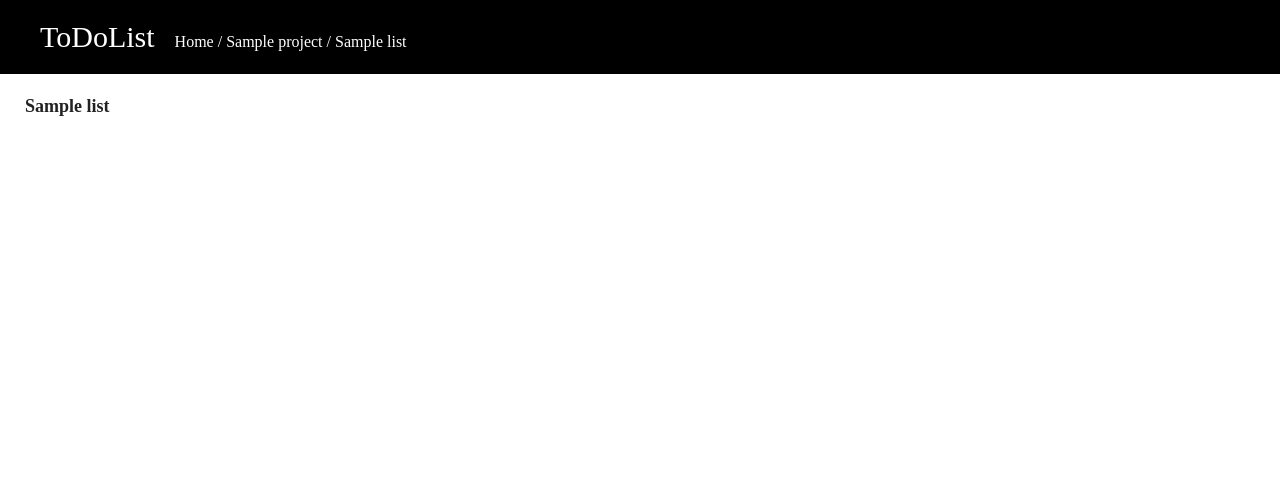
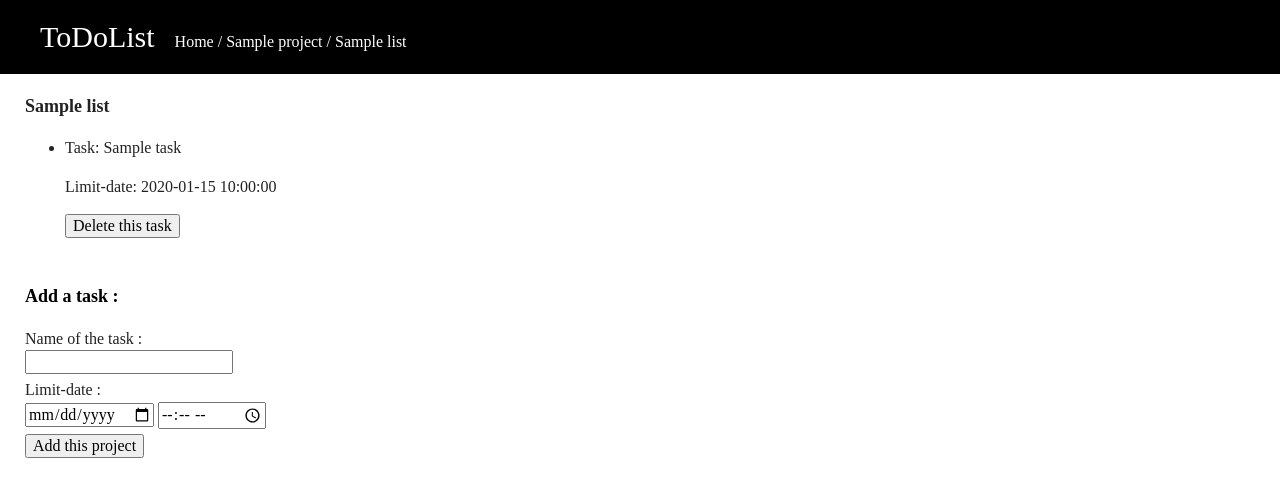
Before and after one commit to LeaLoncke/First-Application-PHP, a PHP site: page /php/list.php?projectid=1&listid=1 in a window 1280 px wide. Shown: the top 497 px of the page. Run offline with PHP 8.4, Linux system fonts and the light colour scheme; tables that the repository leaves empty or names only in its code hold one stand-in row (values such as "Sample post").

Commit message:
List page & change in the project page & CSS

```diff
--- a/css/main.css
+++ b/css/main.css
@@ -132,18 +132,18 @@ textarea {
   border-bottom: solid 1px black;
 }
 
-.project > p > a, .addProject > p, .addList > p {
+.project > p > a, .addProject > p, .addList > p, .addTask > p {
   text-decoration: none;
   font-size: 18px;
   font-weight: bold;
   color: black;
 }
 
-.addProject, .addList {
+.addProject, .addList, .addTask {
   margin: 20px 25px;
 }
 
-.addProject > input, .addList > input {
+.addProject > input, .addList > input, .addTask > input {
   margin-bottom: 5px;
 }
 
@@ -155,6 +155,7 @@ textarea {
   font-size: 18px;
   font-weight: bold;
 }
+
 
 /* LISTS */
 
--- a/index.php
+++ b/index.php
@@ -51,7 +51,7 @@
           </form>
         </div>
         <?php
-      }
+      } // End of while ($data = $req->fetch() )
       $req->closeCursor();
      ?>
   </div>
--- a/php/list.php
+++ b/php/list.php
@@ -4,7 +4,7 @@
 <head>
   <meta charset="utf-8">
   <meta http-equiv="x-ua-compatible" content="ie=edge">
-  <title>ToDoList - Project</title>
+  <title>ToDoList - List</title>
   <meta name="description" content="">
   <meta name="viewport" content="width=device-width, initial-scale=1, shrink-to-fit=no">
 
@@ -30,6 +30,7 @@
 
   if (isset($list_id) && !empty($list_id) && isset($project_id) && !empty($project_id) ) {
 
+    // Recover the project name from the list
     $req = $bdd->prepare('SELECT name FROM projects WHERE id = :id');
     $req->execute(array(
       'id' => $project_id
@@ -38,33 +39,102 @@
     $name_project = $data['name'];
     $req->closeCursor();
 
-
-    $req = $bdd->prepare('SELECT * FROM lists WHERE id = :id');
+    // Recover the list name
+    $req = $bdd->prepare('SELECT name FROM lists WHERE id = :id');
     $req->execute(array(
       'id' => $list_id
     ));
     $data = $req->fetch();
+    $name_list = $data['name'];
+    $req->closeCursor();
 
-    ?>
+    // Recover the informations from the tasks where id_list = $list_id
+    $req = $bdd->prepare('SELECT * FROM tasks WHERE id_list = :id');
+    $req->execute(array(
+      'id' => $list_id
+    ));
 
+?>
     <header class='navbar'>
       <ul>
         <li class='logo'>ToDoList</li>
-        <li class='breadcrumb'><a href="../index.php">Home</a> / <a href="project.php?projectid=<?php echo $project_id; ?>"><?php echo $name_project; ?></a> / <?php echo $data['name']; ?></li>
+        <li class='breadcrumb'><a href="../index.php">Home</a> / <a href="project.php?projectid=<?php echo $project_id; ?>"><?php echo $name_project; ?></a> / <?php echo $name_list; ?></li>
       </ul>
     </header>
 
     <div class="list">
-      <p class="nameList"><?php echo $data['name']; ?></p>
+      <p class="nameList"><?php echo $name_list; ?></p>
+      <ul>
+<?php
+    while ($data = $req->fetch() ) {
+      ?>
+      <li>
+        <p>Task: <?php echo $data['name'] ?> </p>
+        <p>Limit-date: <?php echo $data['date_limit'] ?> </p>
+        <form action="list.php" method="post">
+          <input type="hidden" name="id_task" value="<?php echo $data['id'] ?>">
+          <input type="submit" name="delete_this_task" value="Delete this task">
+        </form>
+      </li>
+      <?php
+    } // End of while ($data = $req->fetch() )
+    $req->closeCursor();
+?>
+      </ul>
     </div>
+
+    <form class="addTask" action="list.php" method="post">
+      <p>Add a task :</p>
+      <label for="name_task">Name of the task : </label><br /><input id="name_task" type="text" name="name_task" value="" required><br />
+      <label for="date_limit_task">Limit-date : </label><br /><input id="date-limit-task" type="date" name="date-limit-task" min="<?php echo date("Y-m-d"); ?>" required> <input id="time_limit_task" type="time" name="time_limit_task" value="" required><br />
+      <input type="submit" name="add_project" value="Add this project">
+    </form>
 
 <?php
 
-  } // end of if (isset($list_id) && !empty($list_id) ... )
+  } else {
+      // Redirect if the url is incomplete
+      header('Location: ../index.php');
+  }
+
+
+// Delete the task in the database
+if (isset($_POST['delete_this_task']) && isset($_POST['id_task']) && !empty($_POST['id_task']) ) {
+  $id_task_delete = (int)htmlspecialchars($_POST['id_task']);
+
+  $req = $bdd->prepare('DELETE FROM tasks WHERE id = :id');
+  $req->execute(array(
+    'id' => $id_task_delete
+  ));
+
+  $req->closeCursor();
+  // header('Location: list.php?projectid=' . $project_id . '&amp;listid=' . $list_id);
+
+} // end of if (isset($_POST['delete_this_project']) ...)
+
+
+// Add a task in the database
+if (isset($_POST['add_task']) ) {
+
+  $name_task = htmlspecialchars($_POST['name_task']);
+  $this_id_project = (int)htmlspecialchars($_POST['this_id_project']);
+
+  if (isset($name_task) && !empty($name_task) && isset($this_id_project) && !empty($this_id_project)) {
+
+    $req = $bdd->prepare('INSERT INTO tasks (id_project, name) VALUES (:id_project, :name)');
+    $req->execute(array(
+      'id_project' => $this_id_project,
+      'name' => $name_task
+    ));
+
+    $req->closeCursor();
+    // header('Location: list.php?projectid=' . $project_id . '&amp;listid=' . $list_id);
+
+  }
+} // end of if (isset($_POST['add_list']) )
 
 
  ?>
-
 
 
 
--- a/php/project.php
+++ b/php/project.php
@@ -70,7 +70,7 @@
           <p><a href="list.php?projectid=<?php echo $project_id; ?>&amp;listid=<?php echo $data['id']; ?>"><?php echo $data['name']; ?></a></p>
           <form action="project.php?projectid=<?php echo $project_id; ?>" method="post">
             <input type="hidden" name="id_list" value="<?php echo $data['id']; ?>">
-            <input type="submit" name="delete_this_list" value="Delete this list (inactive)">
+            <input type="submit" name="delete_this_list" value="Delete this list">
           </form>
         </div>
 
```
